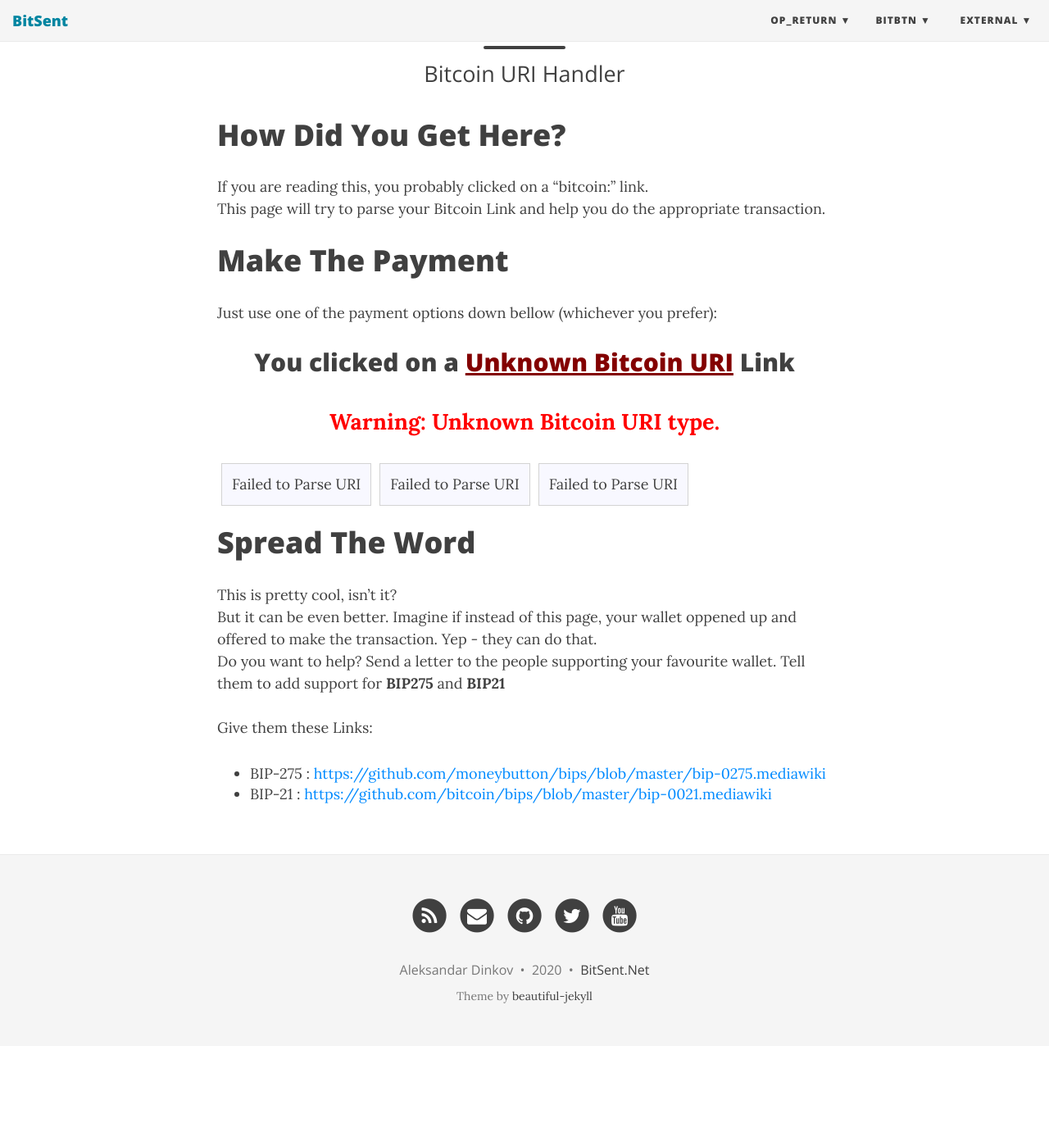
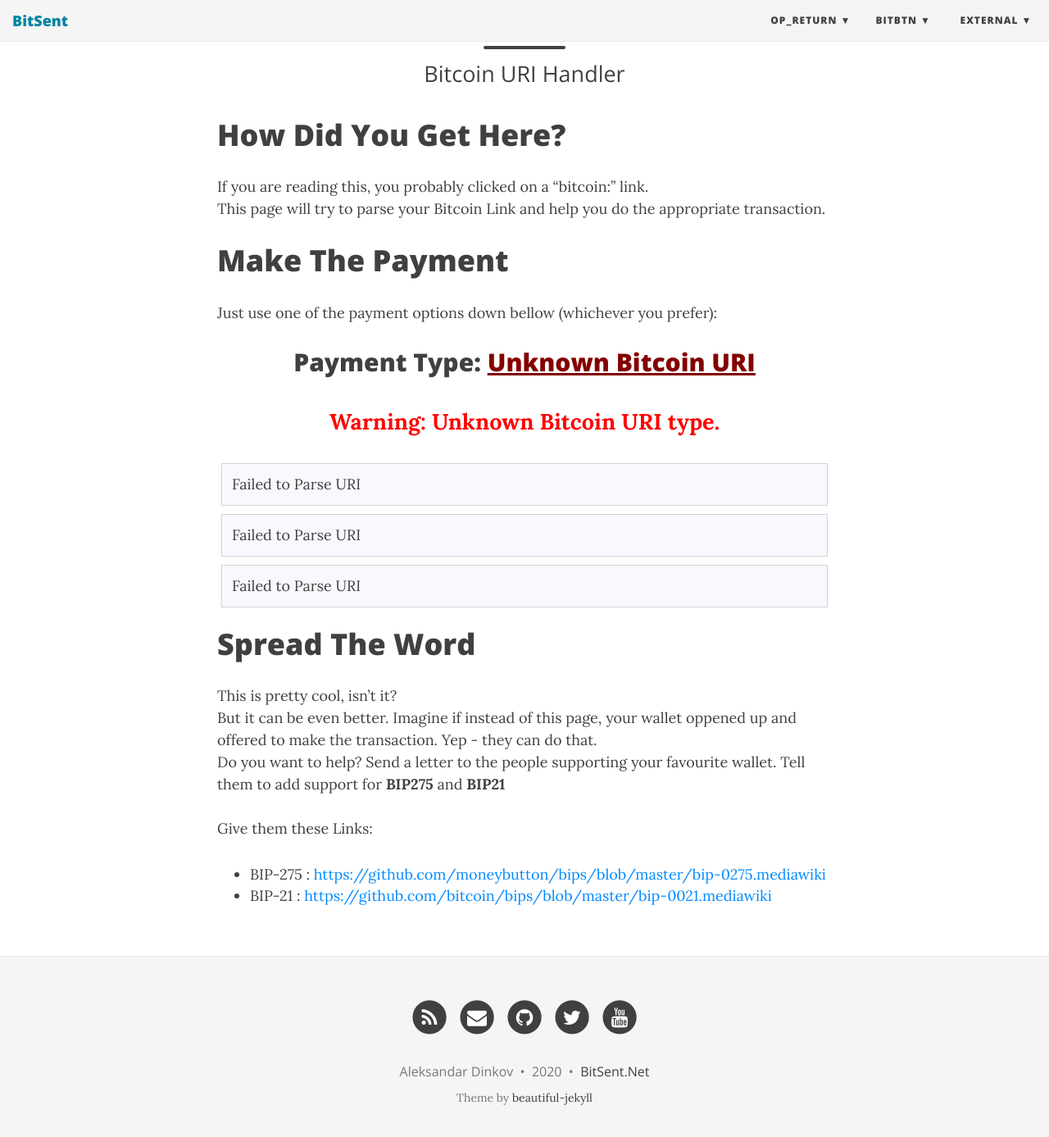
Before and after one commit to bitsent/bitsent.github.io, a Jekyll site: the page built from BITCOIN-URLs.md, in a window 1280 px wide and 1400 px high, scrolled down 177 px. Shown: the top 1387 px of the window at 82% size. Built offline with Jekyll 4.4.1, drawn with Linux system fonts in a browser that asks for light colours; nearby versions of some CDN libraries; before the commit the page ends 1453 px from its top, so only the background shows below that.

Commit message:
Update bitcoinUriParser.html

```diff
--- a/_includes/bitcoinUriParser.html
+++ b/_includes/bitcoinUriParser.html
@@ -7,12 +7,7 @@
   .buttons-wrapper {
     display: flex;
     flex-wrap: wrap;
-  }
-
-  @media (max-width: 500px) {
-    .buttons-wrapper {
-      flex-direction: column;
-    }
+    flex-direction: column;
   }
 
   .button-container {
@@ -48,7 +43,7 @@
   }
 </style>
 
-<h2 class="center-text">You clicked on a <span id="uriType">...</span> Link</h2>
+<h2 class="center-text">Payment Type: <span id="uriType">...</span></h2>
 
 <div class="center-text" id="uriWarningMessage"></div>
 
```
